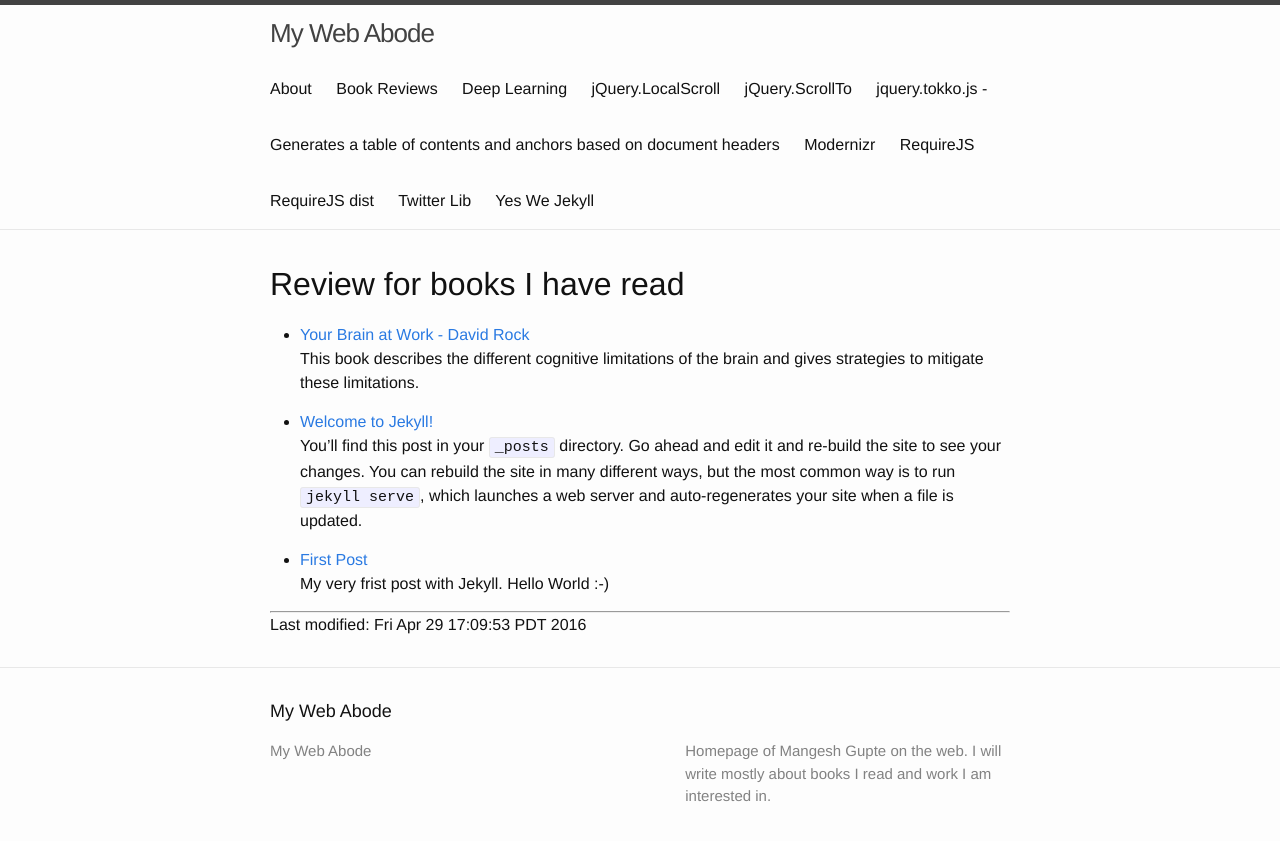
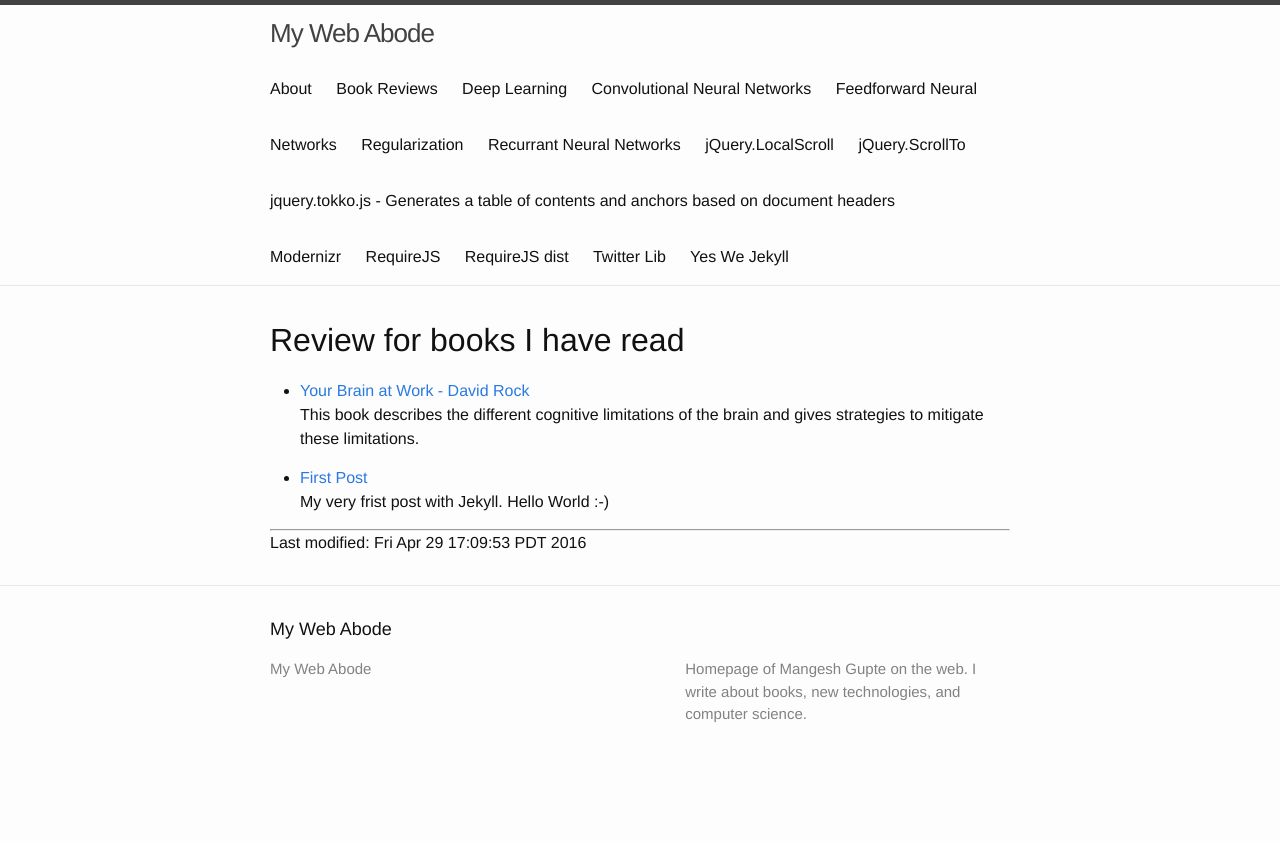
Before and after one commit to mangeshgupte/mangeshgupte.github.io, a Jekyll site: the page built from books.html, in a window 1280 px wide. Shown: the top 841 px of the page. Built offline with Jekyll 4.4.1, drawn with Linux system fonts in a browser that asks for light colours.

Commit message:
Overhaul of site structure 1

```diff
--- a/_config.yml
+++ b/_config.yml
@@ -9,7 +9,7 @@
 title: My Web Abode
 email:
 description: > # this means to ignore newlines until "baseurl:"
-  Homepage of Mangesh Gupte on the web. I will write mostly about books I read and work I am interested in.
+  Homepage of Mangesh Gupte on the web. I write about books, new technologies, and computer science.
 baseurl: "" # the subpath of your site, e.g. /blog
 url: "http://yourdomain.com" # the base hostname & protocol for your site
 twitter_username:
@@ -17,3 +17,9 @@ github_username:
 
 # Build settings
 markdown: kramdown
+
+collections:
+    deeplearning:
+        output: true
+    bitcoin:
+        output: true
--- a/_includes/head.html
+++ b/_includes/head.html
@@ -3,10 +3,16 @@
   <meta http-equiv="X-UA-Compatible" content="IE=edge">
   <meta name="viewport" content="width=device-width, initial-scale=1">
 
-  <title>{% if page.title %}{{ page.title | escape }}{% else %}{{ site.title | escape }}{% endif %}</title>
+  <title>
+	  {% if page.title %}
+	  {{ page.title | escape }}
+	  {% else %}
+	  {{ site.title | escape }}{% endif %}
+  </title>
   <meta name="description" content="{% if page.excerpt %}{{ page.excerpt | strip_html | strip_newlines | truncate: 160 }}{% else %}{{ site.description }}{% endif %}">
 
   <link rel="stylesheet" href="{{ "/css/main.css" | prepend: site.baseurl }}">
   <link rel="canonical" href="{{ page.url | replace:'index.html','' | prepend: site.baseurl | prepend: site.url }}">
   <link rel="alternate" type="application/rss+xml" title="{{ site.title }}" href="{{ "/feed.xml" | prepend: site.baseurl | prepend: site.url }}">
+  <script type="text/javascript" async src="https://cdnjs.cloudflare.com/ajax/libs/mathjax/2.7.0/MathJax.js?config=TeX-MML-AM_CHTML"> </script>
 </head>
--- a/_includes/header.html
+++ b/_includes/header.html
@@ -16,7 +16,7 @@
       <div class="trigger">
         {% for my_page in site.pages %}
           {% if my_page.title %}
-          <a class="page-link" href="{{ my_page.url | prepend: site.baseurl }}">{{ my_page.title }}</a>
+			<a class="page-link" href="{{ my_page.url | prepend: site.baseurl }}">{{ my_page.title }}</a>
           {% endif %}
         {% endfor %}
       </div>
--- a/_posts/2016-05-31-welcome-to-jekyll.markdown
+++ /dev/null
@@ -1,25 +0,0 @@
----
-layout: post
-title:  "Welcome to Jekyll!"
-date:   2016-05-31 22:00:23 -0700
-categories: jekyll update
----
-You’ll find this post in your `_posts` directory. Go ahead and edit it and re-build the site to see your changes. You can rebuild the site in many different ways, but the most common way is to run `jekyll serve`, which launches a web server and auto-regenerates your site when a file is updated.
-
-To add new posts, simply add a file in the `_posts` directory that follows the convention `YYYY-MM-DD-name-of-post.ext` and includes the necessary front matter. Take a look at the source for this post to get an idea about how it works.
-
-Jekyll also offers powerful support for code snippets:
-
-{% highlight ruby %}
-def print_hi(name)
-  puts "Hi, #{name}"
-end
-print_hi('Tom')
-#=> prints 'Hi, Tom' to STDOUT.
-{% endhighlight %}
-
-Check out the [Jekyll docs][jekyll-docs] for more info on how to get the most out of Jekyll. File all bugs/feature requests at [Jekyll’s GitHub repo][jekyll-gh]. If you have questions, you can ask them on [Jekyll Talk][jekyll-talk].
-
-[jekyll-docs]: http://jekyllrb.com/docs/home
-[jekyll-gh]:   https://github.com/jekyll/jekyll
-[jekyll-talk]: https://talk.jekyllrb.com/
--- /dev/null
+++ b/deeplearning/cnn.md
@@ -0,0 +1,2 @@
+
+## Convolutional Neural Networks
--- /dev/null
+++ b/deeplearning/feedforward.md
@@ -0,0 +1 @@
+## Feedforward Neural Networks
--- /dev/null
+++ b/deeplearning/rnn.md
@@ -0,0 +1,3 @@
+## Recurrant Neural Networks
+
+#### LSTM
```
Also changed, not shown: _includes/dl/regularization.md (deleted, +0 -12 lines), _layouts/post.html (+10 -1 lines), about.md (+1 -1 lines), bitcoin/index.html (added, +11 -0 lines), deep_learning.html (deleted, +0 -20 lines), deeplearning/index.html (added, +31 -0 lines), deeplearning/regularization.md (added, +8 -0 lines).
